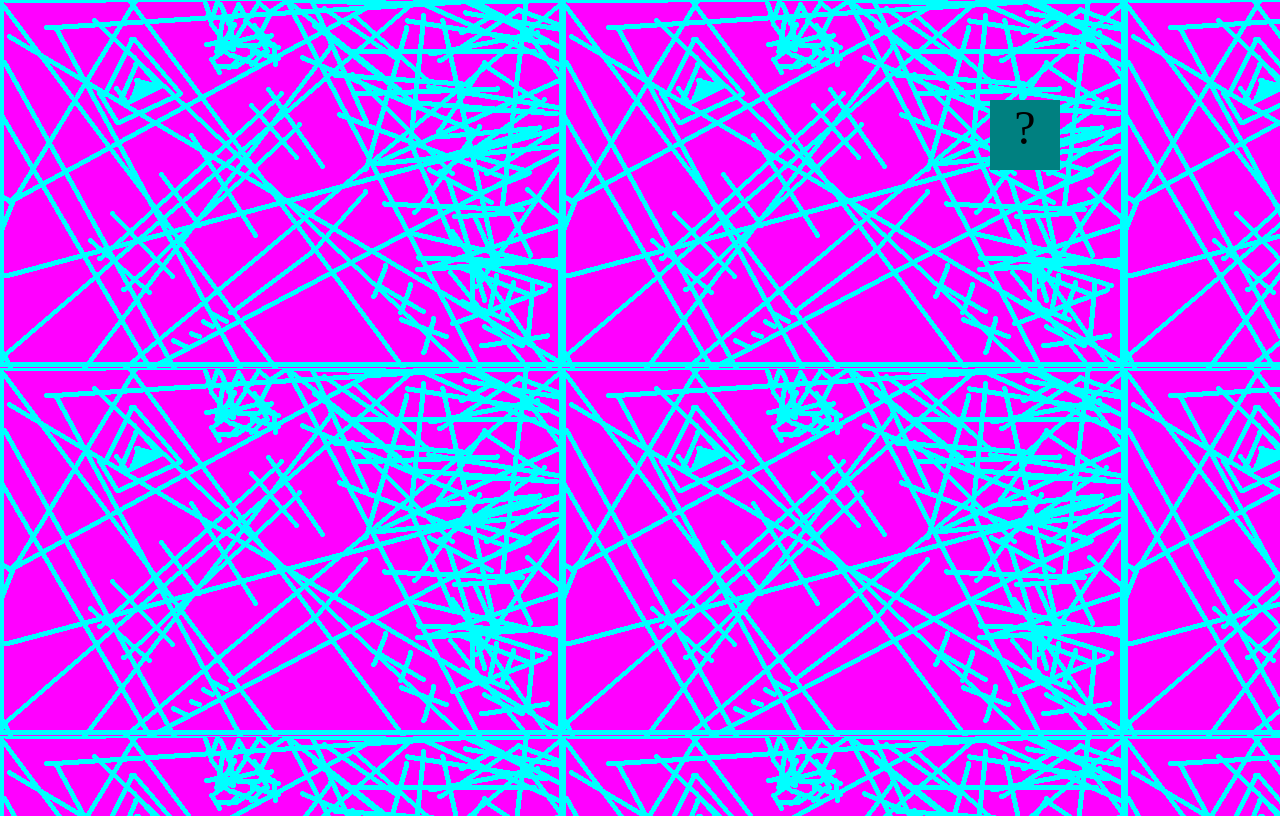
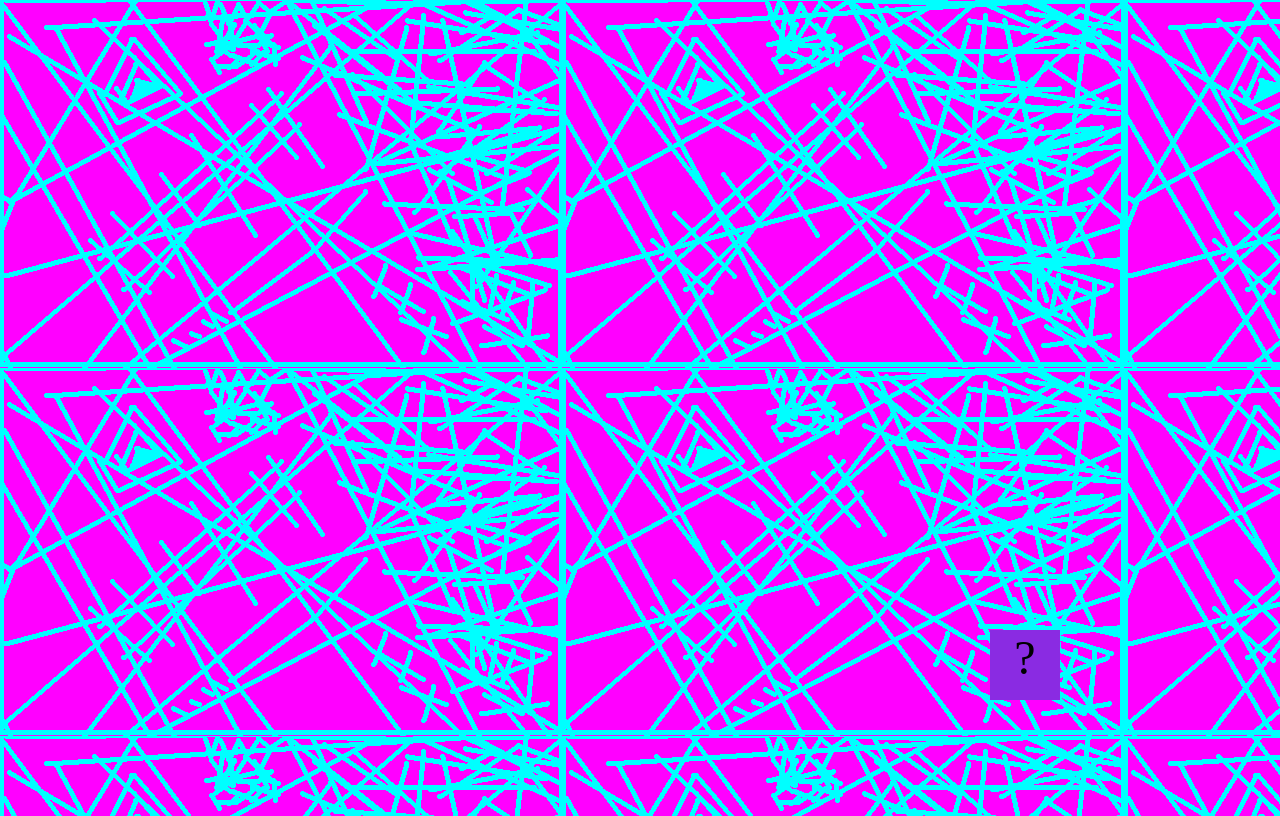
Before and after one commit to inglefieldM/inglefieldM.github.io, a plain HTML site: page fsd-projects/bouncing-box/index.html in a window 1280 px wide. Drawn offline with Linux system fonts and the light colour scheme.

Commit message:
mangosteen

```diff
--- a/fsd-projects/bouncing-box/index.html
+++ b/fsd-projects/bouncing-box/index.html
@@ -10,7 +10,7 @@
 		.box {
 			width: 70px;
 			height: 70px;
-			background-color: teal;
+			background-color: blueviolet;
 			font-size: 300%;
 			text-align: center;
 			user-select: none;
@@ -54,8 +54,9 @@
 			box.on('click', handleBoxClick);
 
 			// moves the Box to a new position on the screen along the X-Axis
-			function moveBoxTo(newPositionX) {
+			function moveBoxTo(newPositionX, newPositionY) {
 				box.css("left", newPositionX);
+				box.css("top", newPositionY);
 			}
 
 			// changes the text displayed on the Box
@@ -70,21 +71,33 @@
 			// TODO 2 - Variable declarations
             var positionX = 0;
             var points = 0;
-            var speed = 10;
+            var speedX = 10;
+			var positionY = 0;
+			var speedY = 10;
+			var randNum = Math.random() * boardWidth
+			var boardHeight = jQuery(window).height();
 			/*
 			This Function will be called 20 times/second. Each time it is called,
 			it should move the Box to a new location. If the box drifts off the screen
 			turn it around!
 			*/
 			function update() {
-            moveBoxTo(positionX);
-            positionX = positionX + speed;
+            moveBoxTo(positionX, positionY);
+            positionX = positionX + speedX;
+			positionY = positionY + speedY;
 			if (positionX>boardWidth) {
-				speed *= -1;
+				speedX *= -1;
 			}
 			else if (positionX < 0){
-				speed *= -1;
+				speedX *= -1;
 			}
+            if (positionY>boardHeight) {
+				speedY *= -1;
+			}
+			else if (positionY < 0){
+				speedY *= -1;
+			}
+
 			};
 
 			/*
@@ -94,8 +107,10 @@
 			*/
 			function handleBoxClick() {
             positionX = 0;
+			positionY = 0;
             points++;
-			speed = 3 * points + 10;
+			speedX = 3 * points + 10;
+			speedY = 3 * points +10;
             changeBoxText(points);
 			};
 
```
Also changed, not shown: fsd-projects/bouncing-box/img/greaa.PNG (added).
